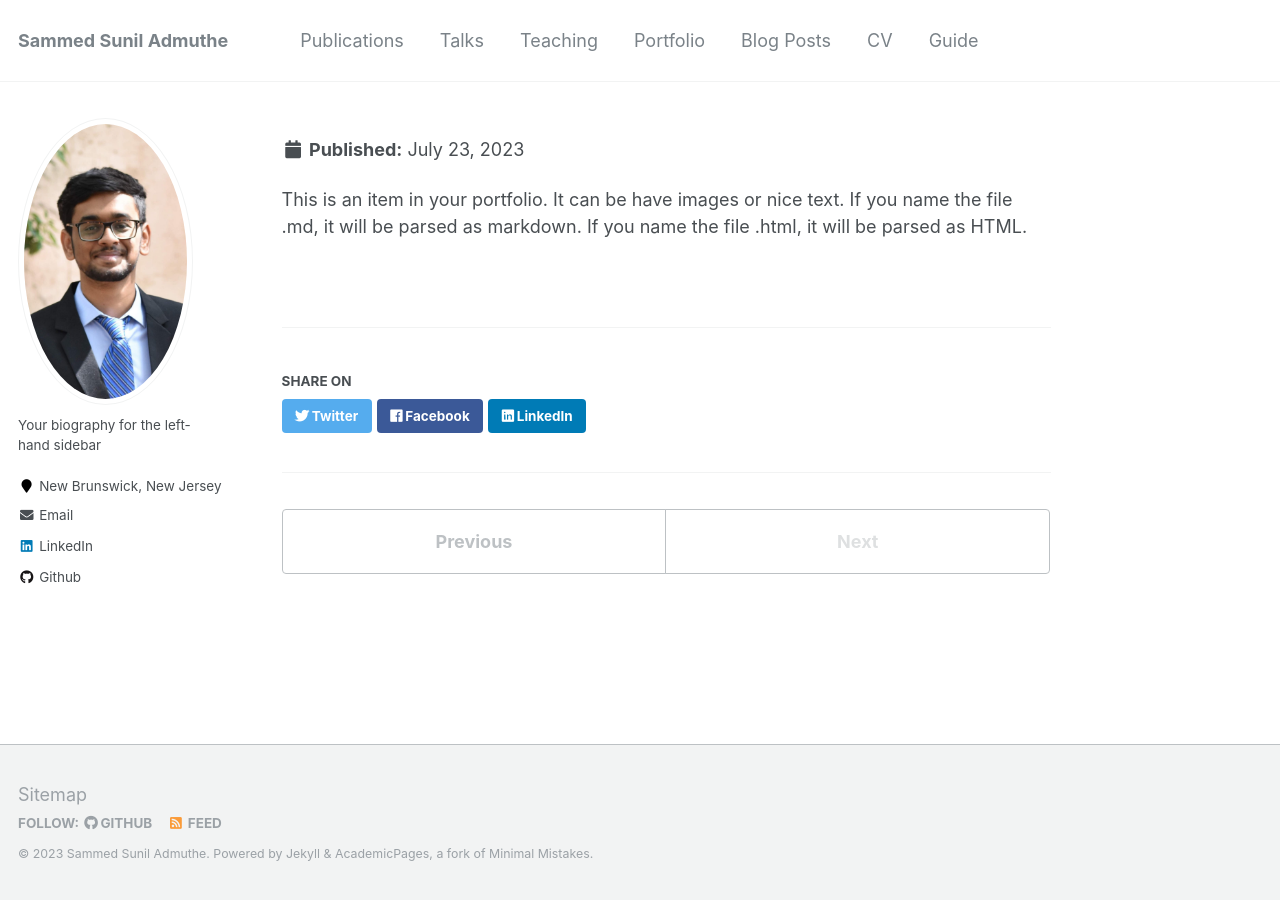
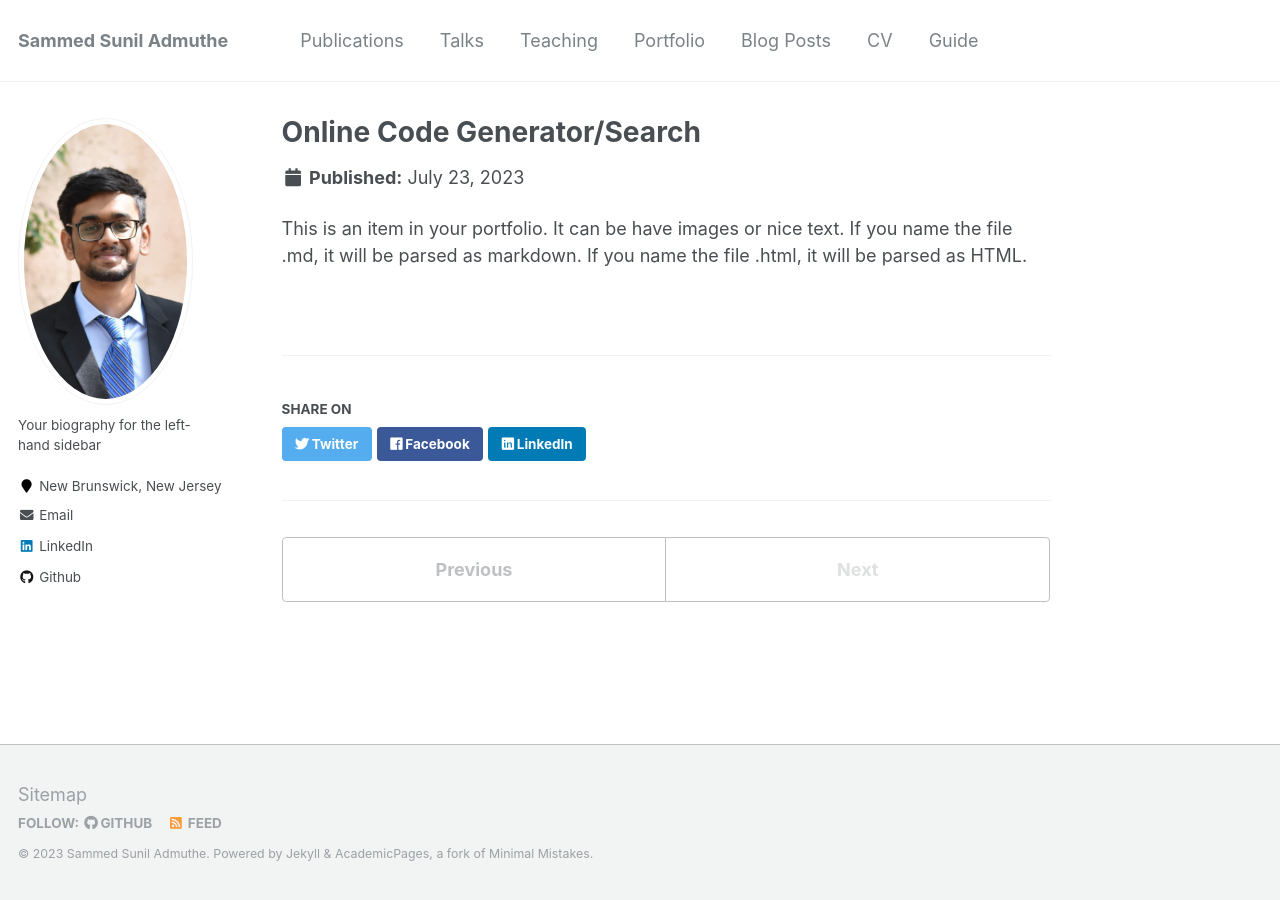
Before and after one commit to SammedAdmuthe/SammedAdmuthe.github.io, a Jekyll site: the page built from _portfolio/portfolio-2.md, in a window 1280 px wide. Built offline with Jekyll 4.4.1, drawn with Linux system fonts in a browser that asks for light colours; some of the changed lines change nothing that is shown.

```diff
--- a/_portfolio/portfolio-2.md
+++ b/_portfolio/portfolio-2.md
@@ -1,5 +1,5 @@
 ---
-title: "<a href="https://github.com/SammedAdmuthe/automatic-question-generator">Online Code Generator/Search</a>"
+title: "Online Code Generator/Search"
 excerpt: "Short description of portfolio item number 2 <br/><img src='/images/500x300.png'>"
 collection: portfolio
 ---
```
